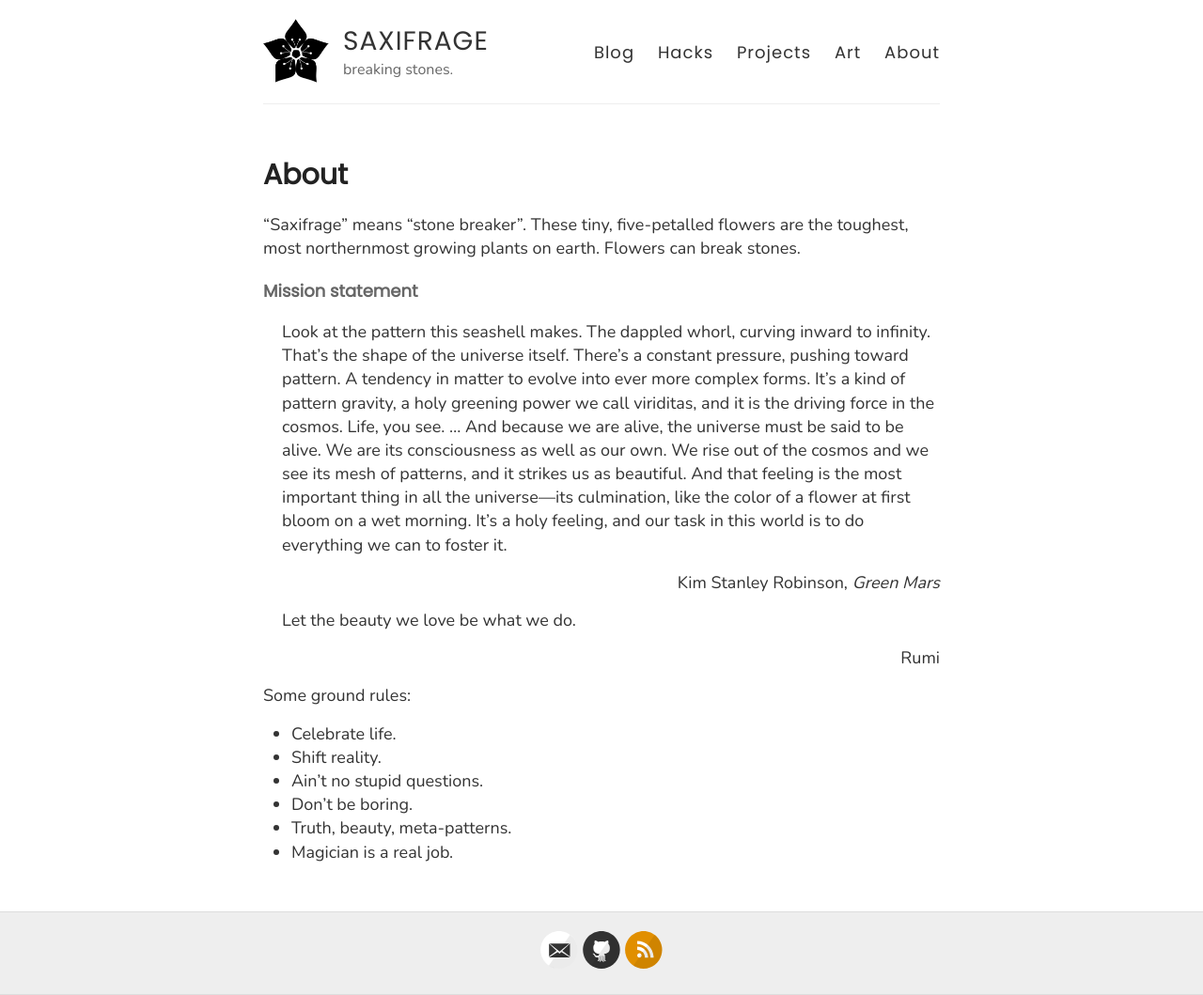
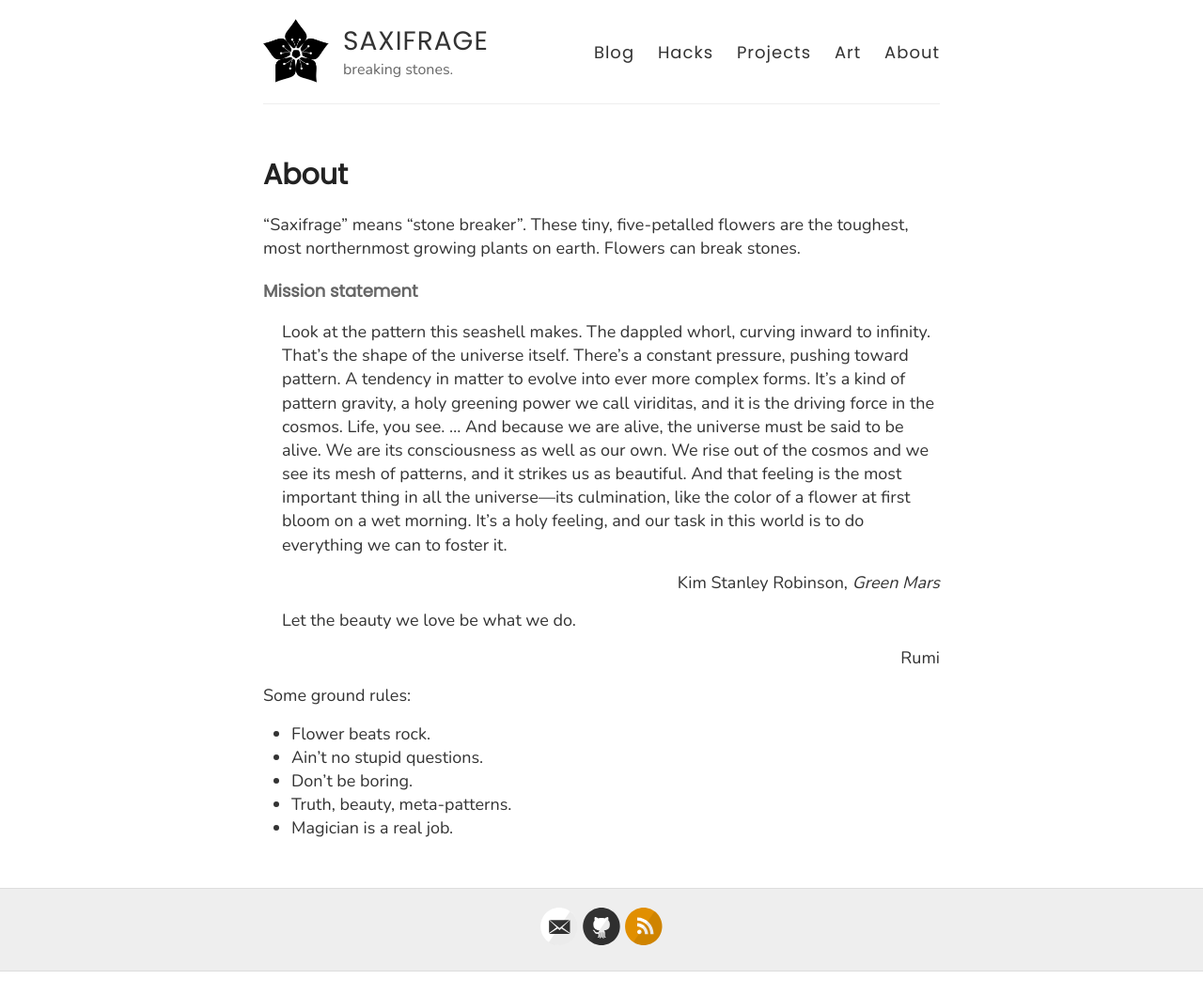
Before and after one commit to heptarch/heptarch.github.io, a Jekyll site: the page built from about.md, in a window 1280 px wide. Shown: the whole page at 94% size. Built offline with Jekyll 4.4.1, drawn with Linux system fonts in a browser that asks for light colours; after the commit the page ends 1034 px from its top, so only the background shows below that.

Commit message:
Update about.md

```diff
--- a/about.md
+++ b/about.md
@@ -36,8 +36,7 @@ Let the beauty we love be what we do.
 
 Some ground rules:
 
-- Celebrate life.
-- Shift reality.
+- Flower beats rock.
 - Ain't no stupid questions.
 - Don't be boring.
 - Truth, beauty, meta-patterns.
```
